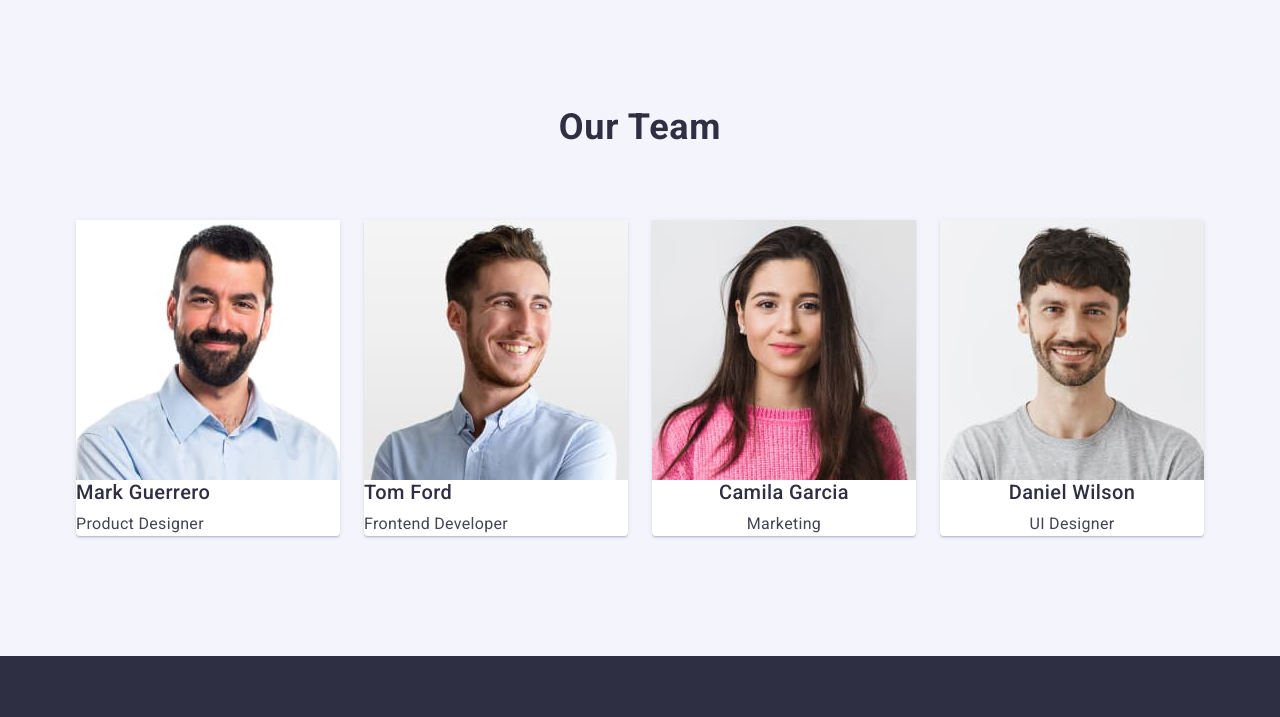
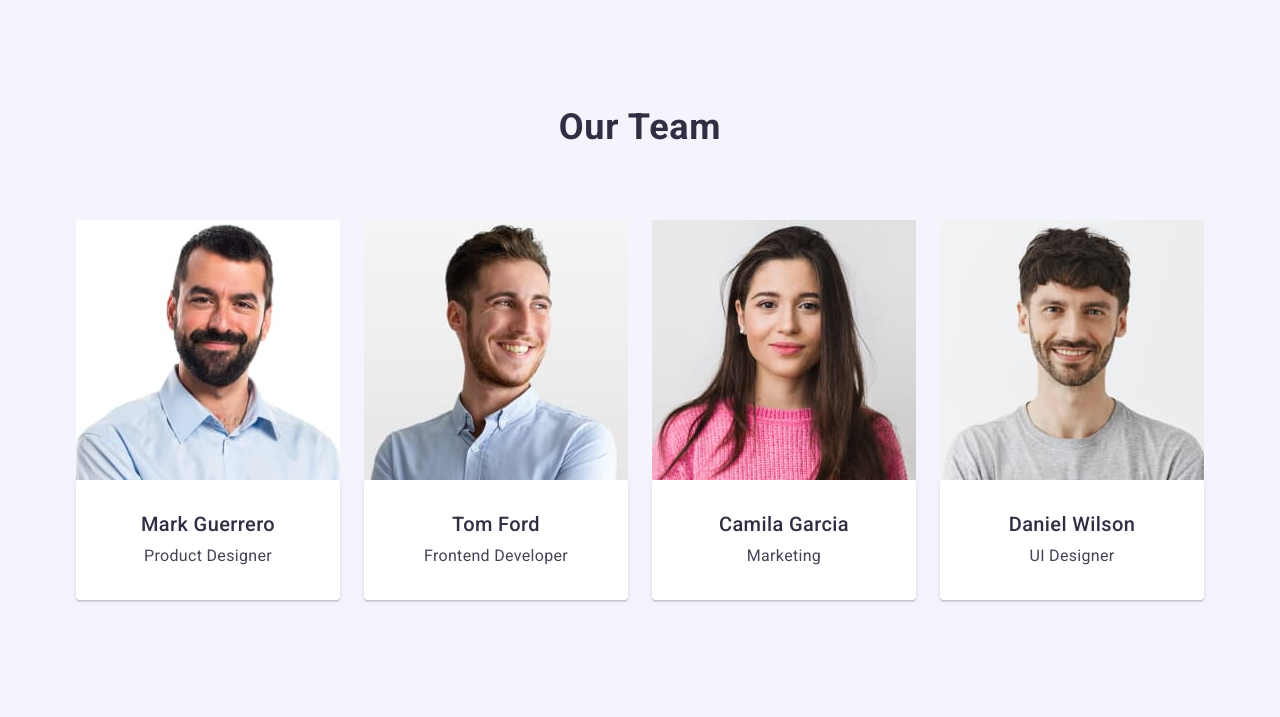
Before and after one commit to olgasergeenko95/goit-markup-hw-03, a plain HTML site: page index.html in a window 1280 px wide. Shown: the part 1705-2422 px from the top of the page. Drawn offline with nearby package versions, Linux system fonts and the light colour scheme.

Commit message:
Update styles.css

```diff
--- a/styles/styles.css
+++ b/styles/styles.css
@@ -94,8 +94,7 @@ body {
   line-height: 1.2;
   letter-spacing: 0.02em;
   color: var(--primary-text-color);
-  /* margin-top: 32px;  */
-  margin-bottom: 8px;
+  padding-bottom: 8px;
 }
 
 .section-description {
@@ -236,16 +235,17 @@ body {
   gap: 24px;
 }
 
-.emploee-card {
-  flex-basis: calc((100%-120px) / 4);
+.txt-conteiner {
   background: #ffffff;
   box-shadow: 0px 1px 6px rgba(46, 47, 66, 0.08),
     0px 1px 1px rgba(46, 47, 66, 0.16), 0px 2px 1px rgba(46, 47, 66, 0.08);
   border-radius: 0px 0px 4px 4px;
-}
-
-.section-description-text {
+  border-top: 0;
   text-align: center;
+  padding-top: 32px;
+  padding-right: 16px;
+  padding-bottom: 32px;
+  padding-left: 16px;
 }
 
 /* Footer */
@@ -304,12 +304,16 @@ body {
   display: flex;
   flex-wrap: wrap;
   gap: 24px;
+  row-gap: 48px;
   padding-bottom: 120px;
 }
-.card-txt {
+
+.txt-conteiner-portfolio {
+  background: #ffffff;
+  border: 1px solid #e7e9fc;
+  border-top: 0;
   padding-top: 32px;
+  padding-right: 16px;
   padding-bottom: 32px;
   padding-left: 16px;
-  background: #ffffff;
-  border: 1px solid #e7e9fc;
 }
```
